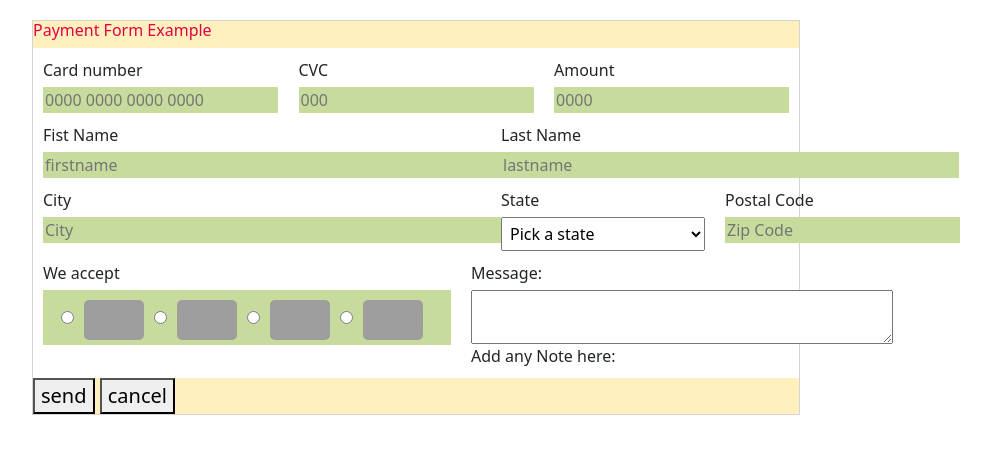
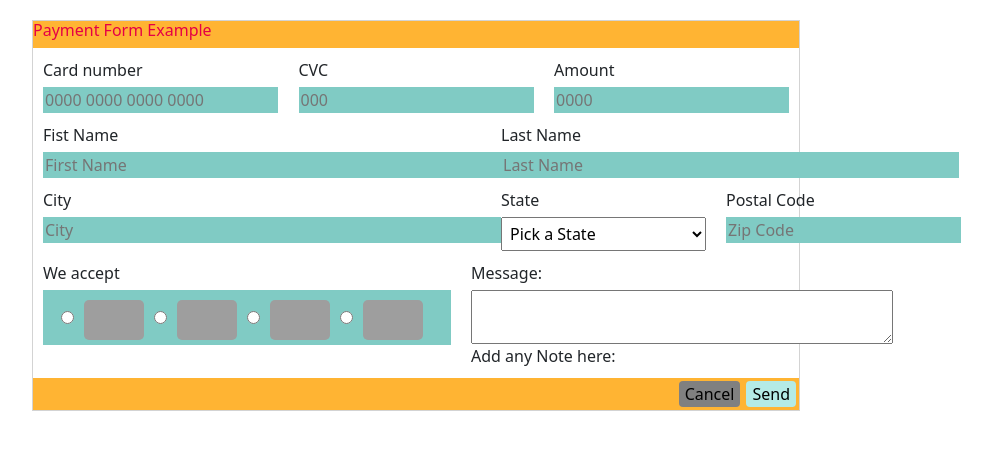
Before and after one commit to Med-lemin/Form-project, a plain HTML site: page index.html in a window 1280 px wide. Shown: the whole page, without its empty margins (224-1216 px from the left). Drawn offline with nearby package versions, Linux system fonts and the light colour scheme; grey boxes are pictures that could not be loaded.

Commit message:
for updates

```diff
--- a/index.html
+++ b/index.html
@@ -15,31 +15,30 @@
         <div class="header-footer">
             <h6> Payment Form Example</h6>
         </div>
+        <div id="error"> Some fields are missing! </div>
         <div class="body">
             <div class="form-group">
                 <div class="card-form">
                     <label style="margin-bottom: 5px;" for="card">Card number</label>
-                    <input type="text" id="card" name="card" placeholder="0000 0000 0000 0000">
+                    <input type="Number" id="card" name="card" placeholder="0000 0000 0000 0000" required>
                 </div>
                 <div class="card-form">
                     <label style="margin-bottom: 5px;" for="CVC">CVC</label>
-                    <input type="text" id="CVC" name="CVC" placeholder="000">
+                    <input type="password" id="CVC" name="CVC" placeholder="000">
                 </div>
                 <div class="card-form">
                     <label style="margin-bottom: 5px;" for="anount">Amount</label>
-                    <input type="text" id="anount" name="anount" placeholder="0000">
+                    <input type="Number" id="anount" name="anount" placeholder="0000">
                 </div>
             </div>
             <div class="name">
                 <div class="card-form">
                     <label style="margin-top: 10px ; margin-bottom: 5px;" for="firstname">Fist Name</label>
-                    <input style="padding-right: 225px;" type="text" id="firstname" name="firstname"
-                        placeholder="firstname">
+                    <input style="padding-right: 225px;" type="text" placeholder="First Name">
                 </div>
                 <div class="card-form">
                     <label style="margin-top: 10px ; margin-bottom: 5px;" for="lastname">Last Name </label>
-                    <input style="padding-right: 225px;" type="text" id="lastname" name="lastname"
-                        placeholder="lastname">
+                    <input style="padding-right: 225px;" type="text" placeholder="Last Name">
                 </div>
             </div>
             <div class="name">
@@ -51,7 +50,7 @@
                     <div style="margin-right: 20px;" class="card-form">
                         <label style="margin-top: 10px ; margin-bottom: 5px;" for="state">State </label>
                         <select style="padding: 4px; padding-right: 93px; " name="states" id="state">
-                            <option value="Pick a state">Pick a state</option>
+                            <option value="Pick a state">Pick a State</option>
                             <option value="Florida">Florida</option>
                             <option value="California">California</option>
                             <option value="New york">New York</option>
@@ -60,7 +59,7 @@
                     </div>
                     <div class="card-form">
                         <label style="margin-top: 10px ; margin-bottom: 5px;">Postal Code</label>
-                        <input type="text" name="zip code" placeholder="Zip Code">
+                        <input type="number" name="zip code" placeholder="Zip Code">
                     </div>
                 </div>
             </div>
@@ -92,14 +91,16 @@
                 </div>
             </div>
         </div>
-        <div class="header-footer">
-            <button type="submit"> send</button>
-            <button type="submit">cancel</button>
+        <div class="footer header-footer">
+            <button class="reset" type="reset">Cancel</button>
+            <button id="send" type="submit"> Send</button>
+
         </div>
     </div>
     <script src="https://cdn.jsdelivr.net/npm/bootstrap@5.3.3/dist/js/bootstrap.bundle.min.js"
         integrity="sha384-YvpcrYf0tY3lHB60NNkmXc5s9fDVZLESaAA55NDzOxhy9GkcIdslK1eN7N6jIeHz"
         crossorigin="anonymous"></script>
+    <script src="index.js"></script>
 </body>
 
 </html>
--- /dev/null
+++ b/index.js
@@ -0,0 +1,12 @@
+window.onload = function () {
+  const dialog = document.querySelector("#error");
+  const form = document.querySelector("#send");
+  const fields = document.querySelectorAll("input,textarea,select");
+  dialog.classList.add("d-none");
+  form.addEventListener("click", function (e) {
+    dialog.classList.remove("d-none");
+    fields.forEach(function (field) {
+      field.style.backgroundColor = "#f8d7da";
+    });
+  });
+};
--- a/styles.css
+++ b/styles.css
@@ -4,7 +4,6 @@
   display: flex;
   flex-direction: column;
   justify-content: center;
-
   margin: 0 auto;
   margin-top: 20px;
 }
@@ -13,7 +12,7 @@
   color: #e50046;
   font-size: 20px;
   font-weight: bold;
-  background-color: #fff0bd;
+  background-color: #ffb433;
 }
 .form-group {
   display: flex;
@@ -38,15 +37,13 @@
   justify-content: space-between;
 }
 .credit-card {
-  background-color: #c7db9c;
+  background-color: #80cbc4;
   width: 408px;
   height: 55px;
-
   display: flex;
   flex-direction: inline-block;
   justify-content: center;
 }
-
 img {
   width: 60px;
   height: 40px;
@@ -54,6 +51,35 @@ img {
   margin: 10px;
 }
 input {
-  background-color: #c7db9c;
+  background-color: #80cbc4;
   border: none;
 }
+#error {
+  color: #e50046;
+  font-size: 12px;
+  width: 95%;
+  background-color: #fdab9e;
+  margin: 20px;
+  padding: 10px;
+}
+input::-webkit-outer-spin-button,
+input::-webkit-inner-spin-button {
+  -webkit-appearance: none;
+}
+.footer {
+  display: flex;
+  justify-content: end;
+}
+button {
+  margin: 3px;
+  border: none;
+  border-radius: 4px;
+  font-weight: lighter;
+  font-size: medium;
+}
+#send {
+  background-color: #b4ebe6;
+}
+.reset {
+  background-color: grey;
+}
```
